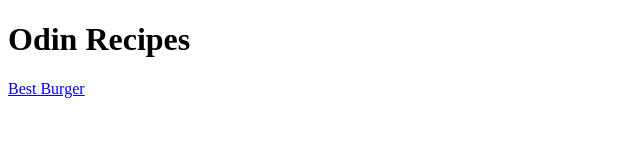
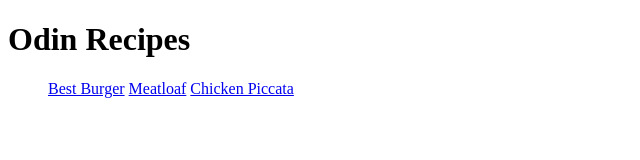
Before and after one commit to hBENNOj/odin-recipes, a plain HTML site: page index.html in a window 1280 px wide. Shown: the whole page, without its empty margins (0-640 px from the left). Drawn offline with Linux system fonts and the light colour scheme.

Commit message:
Added links for meatloaf and chicken piccata

```diff
--- a/index.html
+++ b/index.html
@@ -8,6 +8,10 @@
 </head>
 <body>
     <h1>Odin Recipes</h1>
-    <a href="./recipes/burger.html">Best Burger</a>
+    <ul>
+        <a href="./recipes/burger.html">Best Burger</a>
+        <a href="./recipes/meatloaf.html">Meatloaf</a>
+        <a href="./recipes/chicken_piccata.html">Chicken Piccata</a>
+    </ul>
 </body>
 </html>
```
